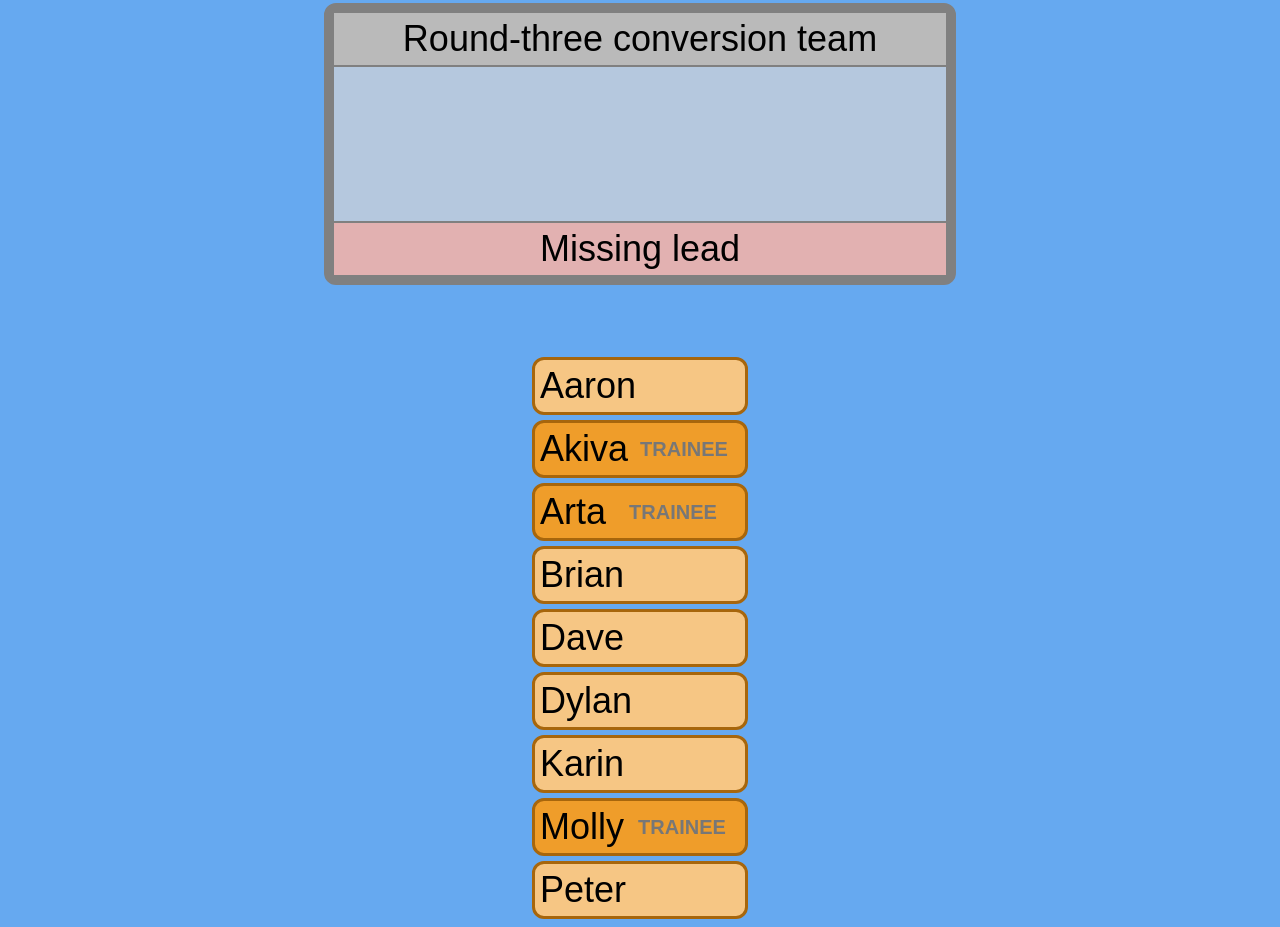
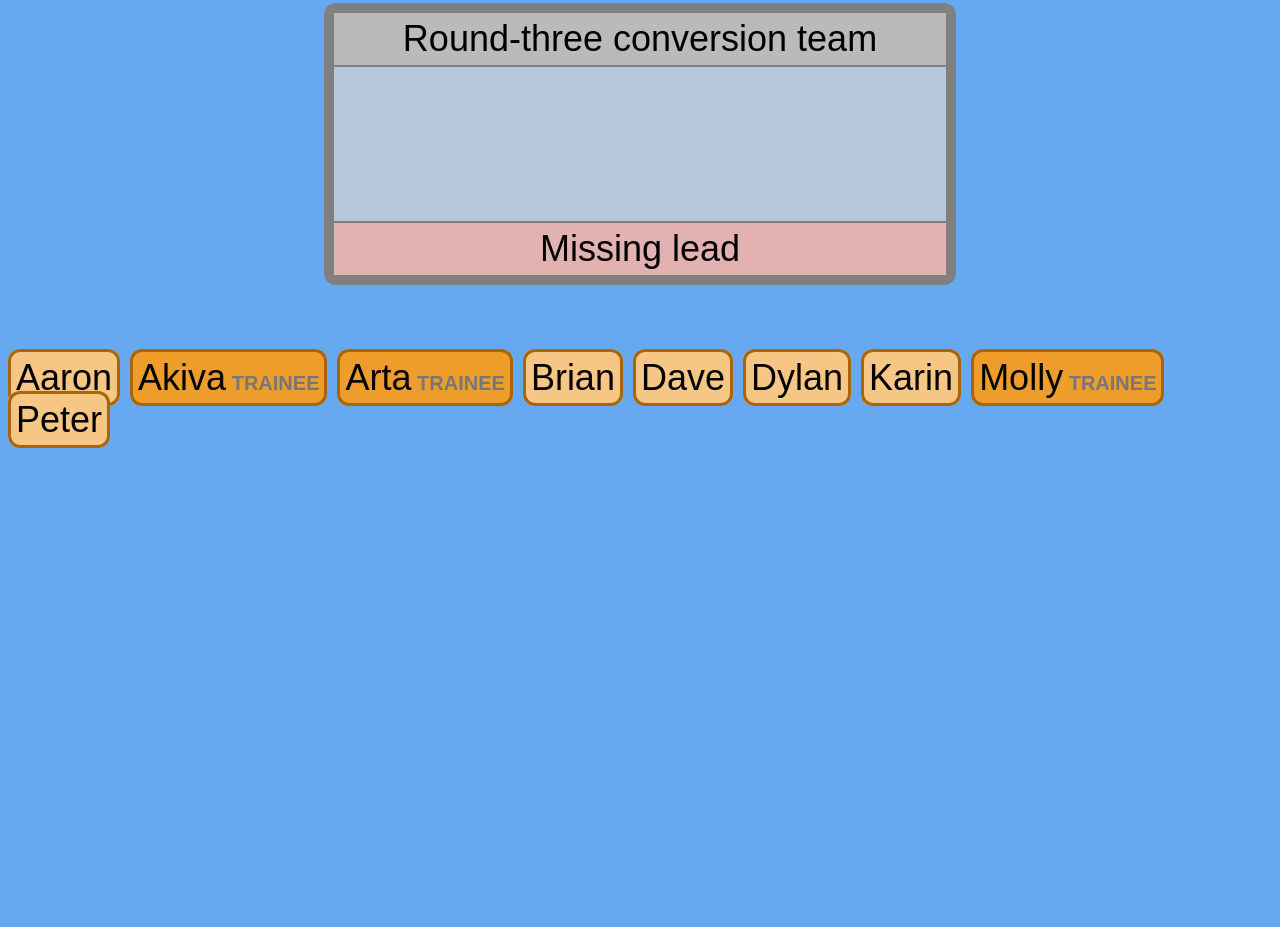
Before and after one commit to dfaulken/teams, a plain HTML site: page index.html in a window 1280 px wide. Shown: the part 777-1704 px from the top of the page. After the commit the page ends 1226 px from the top, so only its background shows below. Drawn offline with Linux system fonts and the light colour scheme.

Commit message:
At this point I am happy

```diff
--- a/main.scss
+++ b/main.scss
@@ -42,14 +42,12 @@ body{
     background: #f6c684;
     border: 3px solid #a7660c;
     border-radius: 12px;
-    display: flex;
-    margin: 5px auto;
+    display: inline;
     padding: 5px;
-    width: 200px;
     &.lead{
       background: #fbe9d0;
       &::after{
-        content: 'LEAD';
+        content: ' LEAD';
         color: #777;
         font-size: 20px;
         font-weight: bold;
@@ -59,7 +57,7 @@ body{
     &.trainee{
       background: #ef9d2a;
       &::after{
-        content: 'TRAINEE';
+        content: ' TRAINEE';
         color: #777;
         font-size: 20px;
         font-weight: bold;
```
Also changed, not shown: main.css, 1 other file.
